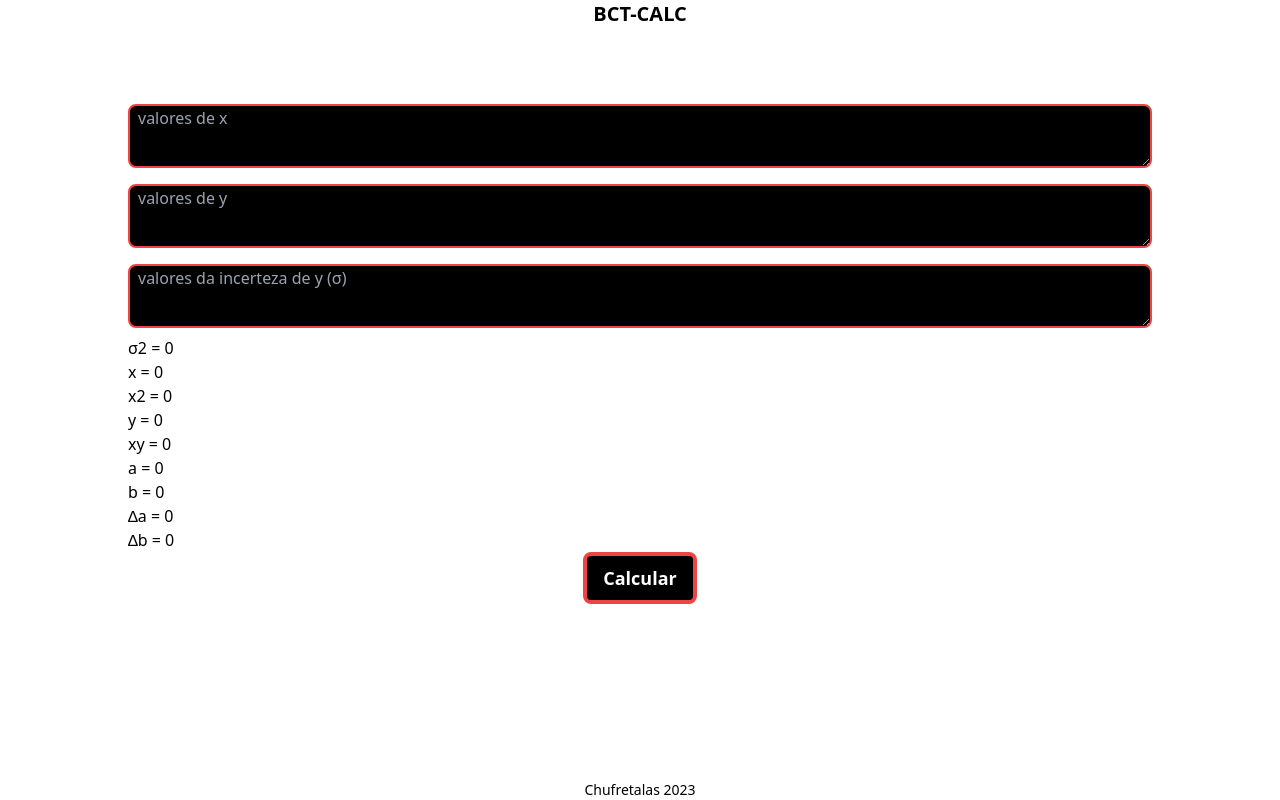
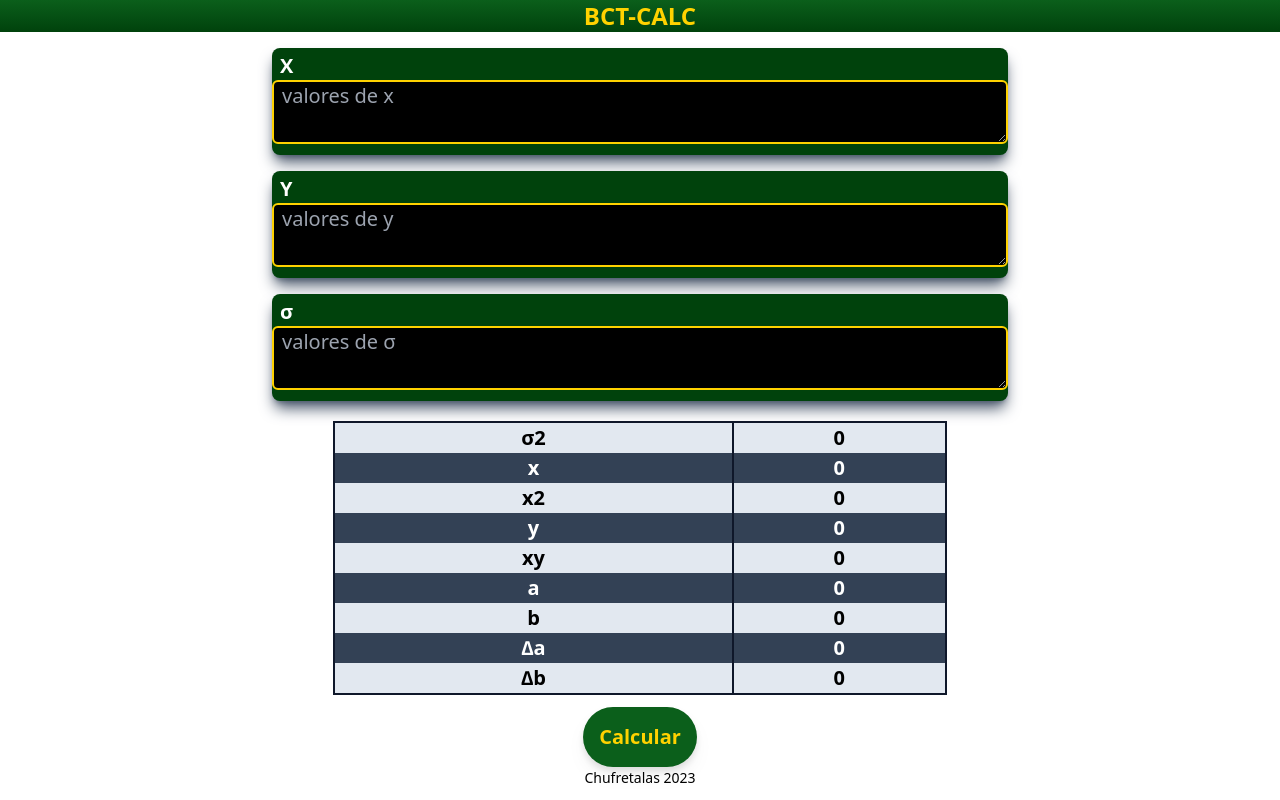
Before and after one commit to Chufretalas/BCT-CALC, a Next.js app: page /materias/FEMEC/MMQ in a window 1280 px wide. Built offline with nearby package versions, Linux system fonts and the light colour scheme.

Commit message:
styled the whole app

```diff
--- a/src/app/layout.tsx
+++ b/src/app/layout.tsx
@@ -13,13 +13,18 @@ export default function RootLayout({
 }) {
   return (
     <html lang="pt-br">
-      <body className='flex flex-col justify-between min-h-screen'>
-        <header className='flex justify-center'>
-          <Link className='text-xl font-bold' href={"/"}>BCT-CALC</Link>
+      <body className='min-h-screen'>
+        <header className='flex justify-center bg-gradient-to-b
+         from-custom-green-light to-custom-green-dark text-custom-yellow'>
+          <Link className='text-2xl font-bold' href={"/"}>BCT-CALC</Link>
         </header>
         {children}
-        <footer className='flex justify-center'>
-          <span className='text-sm'>Chufretalas 2023</span>
+        <footer className='flex justify-center items-center relative bottom-0 w-full mx-auto'>
+          <span className='text-sm'>
+            <Link href='https://github.com/Chufretalas/BCT-CALC' target="_blank">
+              Chufretalas 2023
+            </Link>
+          </span>
         </footer>
       </body>
     </html>
--- a/src/app/materias/FEMEC/MMQ/page.tsx
+++ b/src/app/materias/FEMEC/MMQ/page.tsx
@@ -1,5 +1,6 @@
 "use client"
 
+import GreenButton from "@/components/GreenButton"
 import computeMMQ from "@/helpers/MMQ/compute_mmq"
 import parseInputs from "@/helpers/MMQ/parse_inputs"
 import IMMQResult from "@/types/immqresults"
@@ -37,49 +38,100 @@ export default function MMQ() {
     }, [xInput, yInput, oInput])
 
     return (
-        <main className="min-h-[80vh] mt-10 w-4/5 self-center">
+        <main className="min-h-[90vh] flex flex-col justify-start mt-4 px-4 text-xl lg:w-[60vw] lg:mx-auto">
             <div className="flex flex-col gap-y-2">
+                <div className="bg-custom-green-dark text-white py-1 rounded-lg shadow-lg shadow-slate-600 mb-2">
+                    <h2 className="pl-2 font-bold">X</h2>
                     <ValueInput placeholder="valores de x" value={xInput} callback={setXInput} />
-                <span>{xAll.join(" - ")}</span>
+                    {xAll.length !== 0 && (
+                        <span className=" text-white pb-1 pl-2">
+                            {xAll.join(" - ")}
+                        </span>
+                    )}
+                </div>
+                <div className="bg-custom-green-dark text-white py-1 rounded-lg shadow-lg shadow-slate-600 mb-2">
+                    <h2 className="pl-2 font-bold">Y</h2>
                     <ValueInput placeholder="valores de y" value={yInput} callback={setYInput} />
-                <span>{yAll.join(" - ")}</span>
-                <ValueInput placeholder="valores da incerteza de y (σ)" value={oInput} callback={setOInput} />
-                <span>{oAll.join(" - ")}</span>
+                    {yAll.length !== 0 && (
+                        <span className=" text-white pb-1 pl-2">
+                            {yAll.join(" - ")}
+                        </span>
+                    )}
+                </div>
+                <div className="bg-custom-green-dark text-white py-1 rounded-lg shadow-lg shadow-slate-600 mb-2">
+                    <h2 className="pl-2 font-bold">σ</h2>
+                    <ValueInput placeholder="valores de σ" value={oInput} callback={setOInput} />
+                    {oAll.length !== 0 && (
+                        <span className=" text-white pb-1 pl-2">
+                            {oAll.join(" - ")}
+                        </span>
+                    )}
+                </div>
             </div>
             {error !== "" && (
-                <span className="text-red-800 font-bold text-lg">{error}</span>
+                <span className="text-red-600 font-bold text-lg">{error}</span>
             )}
-            <div className="flex flex-col">
-                <span>{`σ2 = ${results.o2}`}</span>
-                <span>{`x = ${results.x}`}</span>
-                <span>{`x2 = ${results.x2}`}</span>
-                <span>{`y = ${results.y}`}</span>
-                <span>{`xy = ${results.xy}`}</span>
-                <span>{`a = ${results.a}`}</span>
-                <span>{`b = ${results.b}`}</span>
-                <span>{`∆a = ${results.da}`}</span>
-                <span >{`∆b = ${results.db}`}</span>
-            </div>
+            <table className="table-auto border-2 border-slate-900 my-3 text-md w-10/12 mx-auto">
+                <tbody>
+                    <tr className="odd:bg-slate-200 odd:text-black even:bg-slate-700 even:text-white">
+                        <th className="border-r-2 border-slate-900">σ2</th>
+                        <th>{results.o2}</th>
+                    </tr>
+                    <tr className="odd:bg-slate-200 odd:text-black even:bg-slate-700 even:text-white">
+                        <th className="border-r-2 border-slate-900">x</th>
+                        <th>{results.x}</th>
+                    </tr>
+                    <tr className="odd:bg-slate-200 odd:text-black even:bg-slate-700 even:text-white">
+                        <th className="border-r-2 border-slate-900">x2</th>
+                        <th>{results.x2}</th>
+                    </tr>
+                    <tr className="odd:bg-slate-200 odd:text-black even:bg-slate-700 even:text-white">
+                        <th className="border-r-2 border-slate-900">y</th>
+                        <th>{results.y}</th>
+                    </tr>
+                    <tr className="odd:bg-slate-200 odd:text-black even:bg-slate-700 even:text-white">
+                        <th className="border-r-2 border-slate-900">xy</th>
+                        <th>{results.xy}</th>
+                    </tr>
+                    <tr className="odd:bg-slate-200 odd:text-black even:bg-slate-700 even:text-white">
+                        <th className="border-r-2 border-slate-900">a</th>
+                        <th>{results.a}</th>
+                    </tr>
+                    <tr className="odd:bg-slate-200 odd:text-black even:bg-slate-700 even:text-white">
+                        <th className="border-r-2 border-slate-900">b</th>
+                        <th>{results.b}</th>
+                    </tr>
+                    <tr className="odd:bg-slate-200 odd:text-black even:bg-slate-700 even:text-white">
+                        <th className="border-r-2 border-slate-900">∆a</th>
+                        <th>{results.da}</th>
+                    </tr>
+                    <tr className="odd:bg-slate-200 odd:text-black even:bg-slate-700 even:text-white">
+                        <th className="border-r-2 border-slate-900">∆b</th>
+                        <th>{results.db}</th>
+                    </tr>
+                </tbody>
+            </table>
+            <div className="flex justify-center">
+                <GreenButton>
                     <button onClick={() => {
-                if(error !== "") {
+                        if (error !== "") {
                             alert(error)
                             return
                         }
-                if(xAll.length === 0) {
+                        if (xAll.length === 0) {
                             alert("Insira algum valor nas caixas de texto")
                             return
                         }
 
-                if(xAll.some(isZero) || yAll.some(isZero) || oAll.some(isZero)) {
+                        if (xAll.some(isZero) || yAll.some(isZero) || oAll.some(isZero)) {
                             alert("0 não é um valor válido nos conjuntos de dados")
                             return
                         }
                         setResults(computeMMQ(xAll, yAll, oAll))
                     }}
-                className="bg-black text-white text-lg font-bold
-                flex justify-center items-center px-4 py-2
-                rounded-lg border-4 border-red-500
-                mx-auto">Calcular</button>
+                    >Calcular</button>
+                </GreenButton>
+            </div>
         </main>
     )
 }
@@ -88,7 +140,7 @@ function ValueInput({ placeholder, value, callback }:
     { placeholder: string, value: string, callback: Dispatch<SetStateAction<string>> }) {
     return (
         <textarea className="bg-black
-        rounded-lg border-2 w-full m-auto border-red-500  min-h-16 pl-2
+        rounded-md border-2 w-full border-custom-yellow  min-h-16 pl-2
          text-white inline" placeholder={placeholder} value={value}
             onChange={e => callback(e.currentTarget.value)} />
     )
--- a/src/app/materias/FEMEC/page.tsx
+++ b/src/app/materias/FEMEC/page.tsx
@@ -7,7 +7,7 @@ export default function Femec() {
     ]
 
     return (
-        <main className=''>
+        <main className='min-h-screen flex flex-col justify-start pt-16 lg:w-[60vw] lg:mx-auto'>
             <PagePicker title="Escolha uma calculadora" pages={calcs} />
         </main>
     )
--- a/src/app/page.tsx
+++ b/src/app/page.tsx
@@ -12,7 +12,7 @@ export default function Home() {
 
   return (
     <>
-      <main className=''>
+      <main className='min-h-screen flex flex-col justify-start pt-16 lg:w-[60vw] lg:mx-auto'>
         <PagePicker title="Escolha uma matéria" pages={subjects} />
       </main>
     </>
--- /dev/null
+++ b/src/components/GreenButton.tsx
@@ -0,0 +1,9 @@
+export default function GreenButton({ children }: {children: React.ReactNode}) {
+    return (
+        <div
+            className="p-4 bg-custom-green-light text-custom-yellow font-bold rounded-full text-xl drop-shadow-lg
+                             hover:bg-custom-green-dark active:scale-90 duration-75">
+            {children}
+        </div>
+    )
+}
--- a/src/components/PagePicker.tsx
+++ b/src/components/PagePicker.tsx
@@ -1,20 +1,21 @@
 import Link from "next/link"
+import GreenButton from "./GreenButton"
 
 export default function PagePicker({ title, pages }:
     { title: string, pages: { title: string, href: string }[] }) {
     return (
-        <section className='flex flex-col items-center'>
-            <h2 className="justify-self-start text-lg font-bold">{title}</h2>
+        <section className='flex flex-col justify-center gap-8 items-center h-full'>
+            <h2 className="justify-self-start text-lg font-bold bg-slate-200 shadow-md shadow-slate-600
+            pl-2 p-1 border-l-4 border-l-blue-500
+            self-start justify-start inline">{title}</h2>
             <div className="flex justify-center items-center">
                 {
                     pages.map((page, index) => (
-                        <button key={index}
-                            className="bg-red-200 border-black border-2
-                        rounded-md text-lg font-bold p-4">
+                        <GreenButton key={index}>
                             <Link href={page.href}>
                                 {page.title}
                             </Link>
-                        </button>
+                        </GreenButton>
                     ))
                 }
             </div>
--- a/tailwind.config.js
+++ b/tailwind.config.js
@@ -9,7 +9,17 @@ module.exports = {
     "./src/**/*.{js,ts,jsx,tsx}",
   ],
   theme: {
-    extend: {},
+    extend: {
+      colors: {
+        custom: {
+          green: {
+            light: "#0b5f1b",
+            dark: "#00420c"
+          },
+          yellow: "#ffd200"
+        }
+      }
+    },
   },
   plugins: [],
 }
```
Lines whose indentation alone changed are shown as unchanged.
